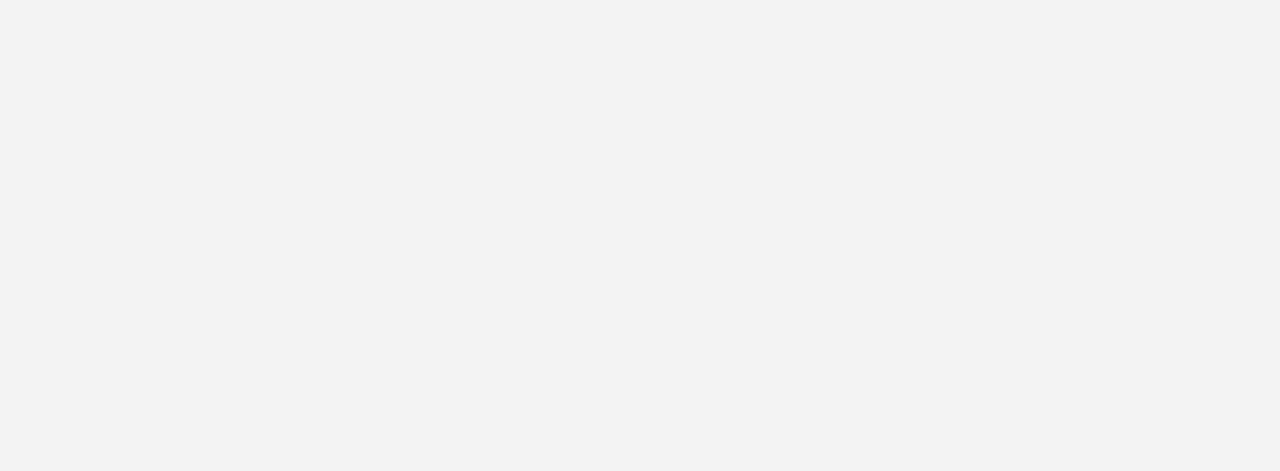
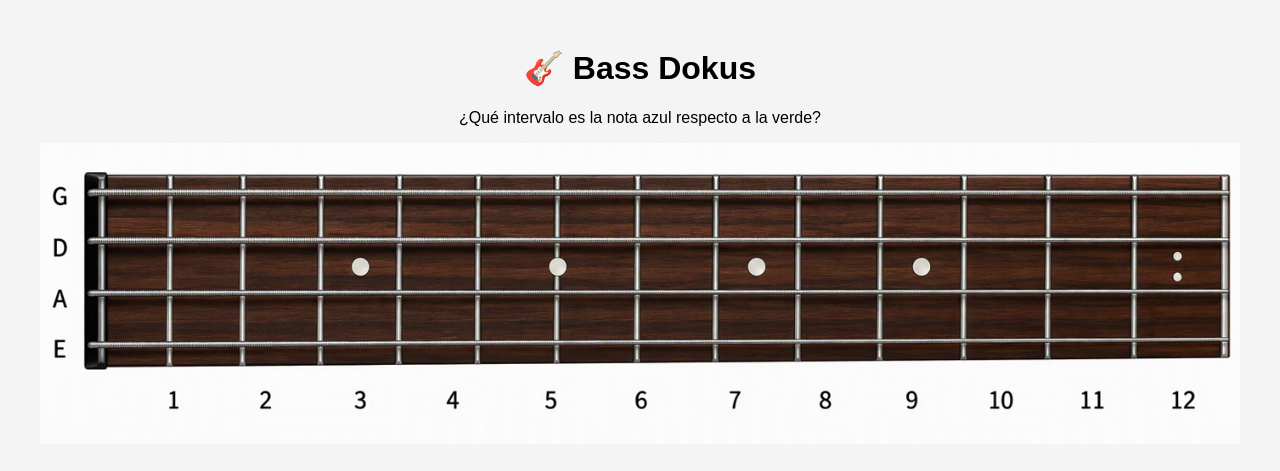
Before and after one commit to juanalonsocostales-design/BASS-DOKU, a plain HTML site: page index.html in a window 1280 px wide. Drawn offline with Linux system fonts and the light colour scheme.

Commit message:
Update index.html

```diff
--- a/index.html
+++ b/index.html
@@ -22,3 +22,19 @@ width:100%;
 }
 
 </style>
+
+</head>
+
+<body>
+
+<h1>🎸 Bass Dokus</h1>
+
+<p>
+¿Qué intervalo es la nota azul respecto a la verde?
+</p>
+
+<img src="bass.png">
+
+</body>
+
+</html>
```
